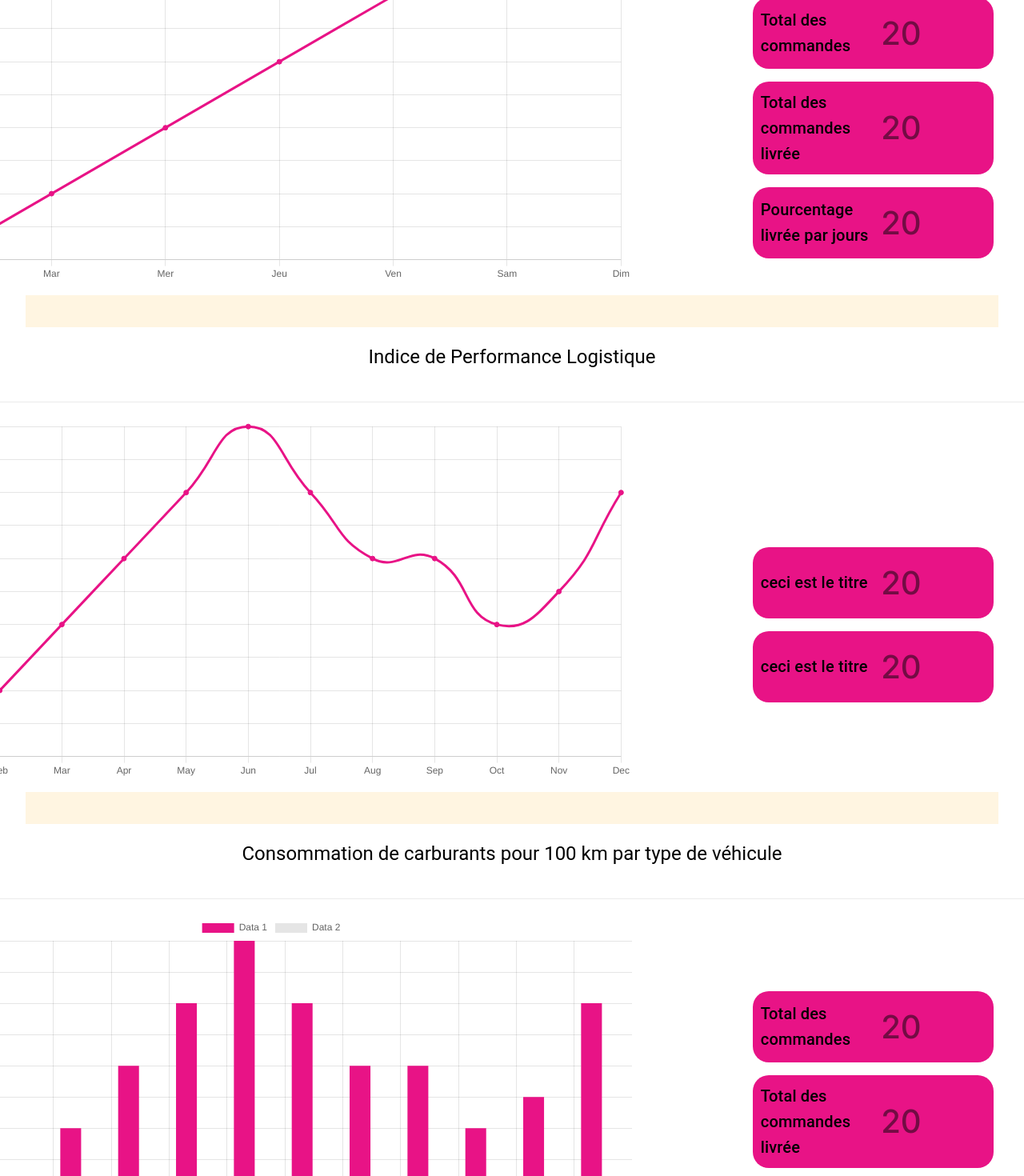
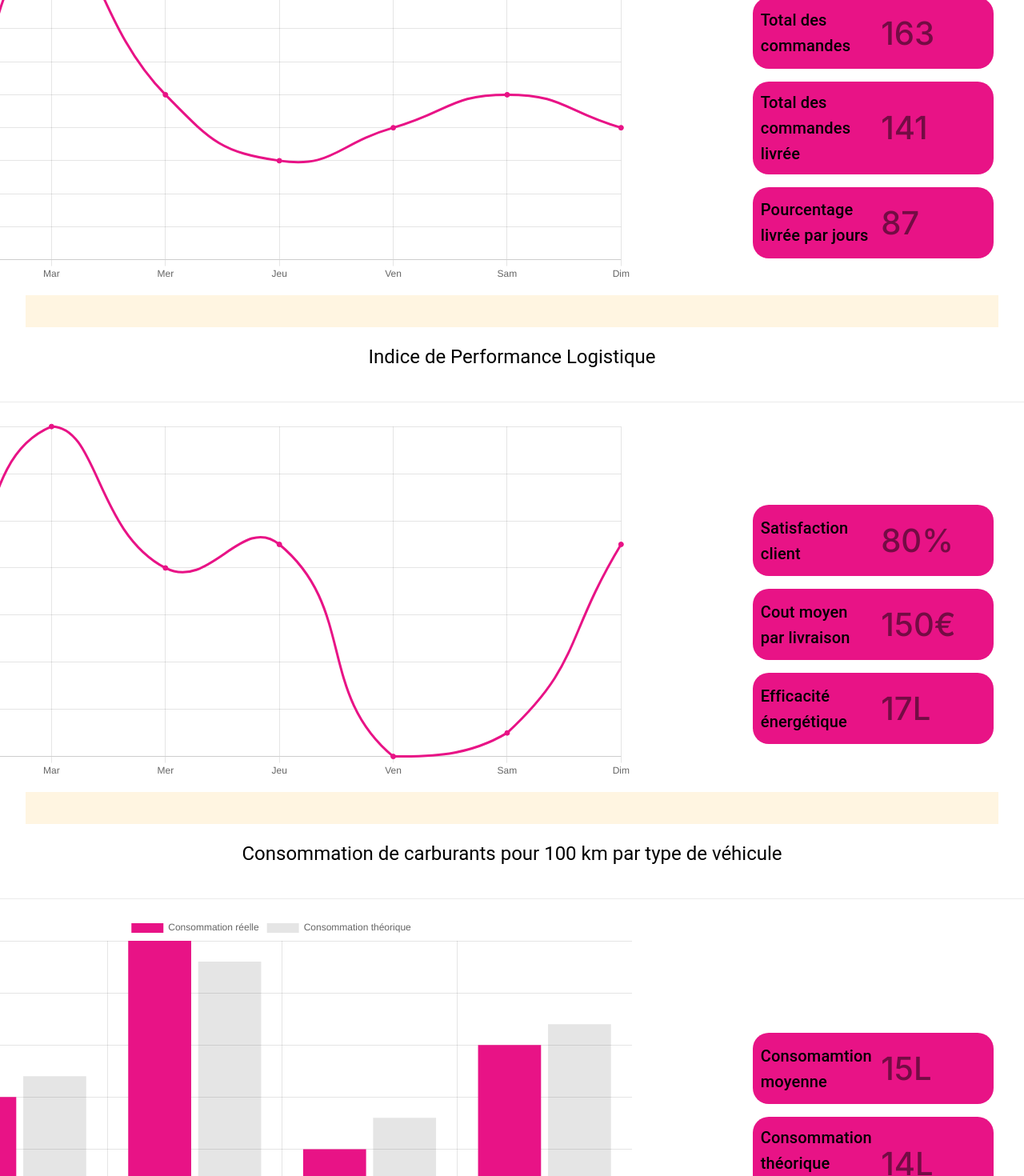
Before and after one commit to bastien15000/challenge-stack-janvier-2024, a Next.js app in the folder front/: page / in a window 1280 px wide. Shown: the part 360-1830 px from the top of the page at 80% size. Built offline with nearby package versions, Linux system fonts and the light colour scheme; no server answers.

Commit message:
[EDIT] - Dashboard change data

```diff
--- a/front/src/app/dashboard.tsx
+++ b/front/src/app/dashboard.tsx
@@ -33,7 +33,7 @@ const Dashboard: React.FC<DashboardProps> = (props) => {
           <div>
             <CurveChart
               labels={['Lun', 'Mar', 'Mer', 'Jeu', 'Ven', "Sam", "Dim"]}
-              data={[0, 100, 200, 300, 400, 500, 400, 300, 300, 200, 250, 400]}
+              data={[0, 100, 50, 30, 40, 50, 40, 30, 70, 80, 25, 40]}
               // data={info}
               tension={0.5}
               borderColor="#E81386"
@@ -41,9 +41,9 @@ const Dashboard: React.FC<DashboardProps> = (props) => {
             />
           </div>
           <MetricsData>
-            <BoxData content="20" titre="Total des commandes" />
-            <BoxData content="20" titre="Total des commandes livrée" />
-            <BoxData content="20" titre="Pourcentage livrée par jours" />
+            <BoxData content="163" titre="Total des commandes" />
+            <BoxData content="141" titre="Total des commandes livrée" />
+            <BoxData content="87" titre="Pourcentage livrée par jours" />
           </MetricsData>
         </ContentsContainer>
       </DataContainer>
@@ -66,16 +66,17 @@ const Dashboard: React.FC<DashboardProps> = (props) => {
         <ContentsContainer>
           <div>
             <CurveChart
-              labels={['Jan', 'Feb', 'Mar', 'Apr', 'May', "Jun", "Jul", "Aug", "Sep", "Oct", "Nov", "Dec"]}
-              data={[0, 100, 200, 300, 400, 500, 400, 300, 300, 200, 250, 400]}
+              labels={['Lun', 'Mar', 'Mer', 'Jeu', 'Ven', "Sam", "Dim"]}
+              data={[0, 100, 40, 50, -40, -30, 50]}
               tension={0.5}
               borderColor="#E81386"
               backgroundColor="#E81386"
             />
           </div>
           <MetricsData>
-            <BoxData content="20" titre="ceci est le titre" />
-            <BoxData content="20" titre="ceci est le titre" />
+            <BoxData content="80%" titre="Satisfaction client" />
+            <BoxData content="150€" titre="Cout moyen par livraison" />
+            <BoxData content="17L" titre="Efficacité énergétique" />
           </MetricsData>
         </ContentsContainer>
       </DataContainer>
@@ -96,17 +97,16 @@ const Dashboard: React.FC<DashboardProps> = (props) => {
         <ContentsContainer>
           <div>
             <DoubleBar
-              labels={['Jan', 'Feb', 'Mar', 'Apr', 'May', "Jun", "Jul", "Aug", "Sep", "Oct", "Nov", "Dec"]}
-              data={[0, 100, 200, 300, 400, 500, 400, 300, 300, 200, 250, 400]}
+              labels={['Iveco', 'Mercedes', 'Volkswagen', 'ISUZU']}
+              data={[15, 30, 10, 20]}
               tension={0.5}
               borderColor="#E81386"
               backgroundColor="#E81386"
             />
           </div>
           <MetricsData>
-            <BoxData content="20" titre="Total des commandes" />
-            <BoxData content="20" titre="Total des commandes livrée" />
-            <BoxData content="20" titre="Pourcentage livrée par jours" />
+            <BoxData content="15L" titre="Consomamtion moyenne" />
+            <BoxData content="14L" titre="Consommation théorique moyenne" />
           </MetricsData>
         </ContentsContainer>
       </DataContainer>
--- a/front/src/components/Graphs/doubleBar.tsx
+++ b/front/src/components/Graphs/doubleBar.tsx
@@ -9,14 +9,14 @@ const DoubleBar: React.FC<DoubleBar> = (props) => {
       labels: props.labels,
       datasets: [{
         type: 'bar',
-              label: 'Data 1',
+        label: 'Consommation réelle',
         data: props.data,
         borderColor: props.borderColor,
         backgroundColor: props.backgroundColor
       }, {
         type: 'bar',
-              label: 'Data 2',
-              data: [50, 50, 50, 50],
+        label: 'Consommation théorique',
+        data: [17, 28, 13, 22],
         fill: false,
         borderColor: 'rgb(54, 162, 235)'
       }]
```
Lines whose indentation alone changed are shown as unchanged.
